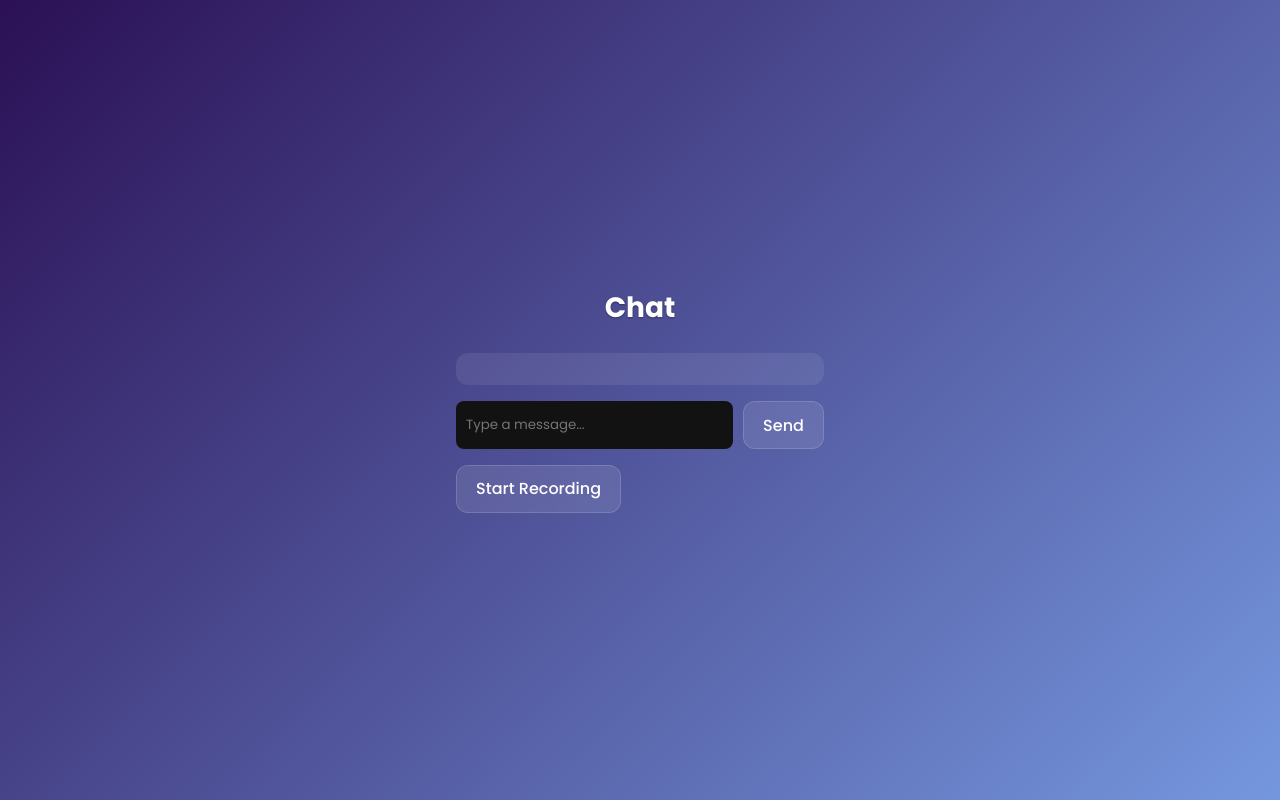
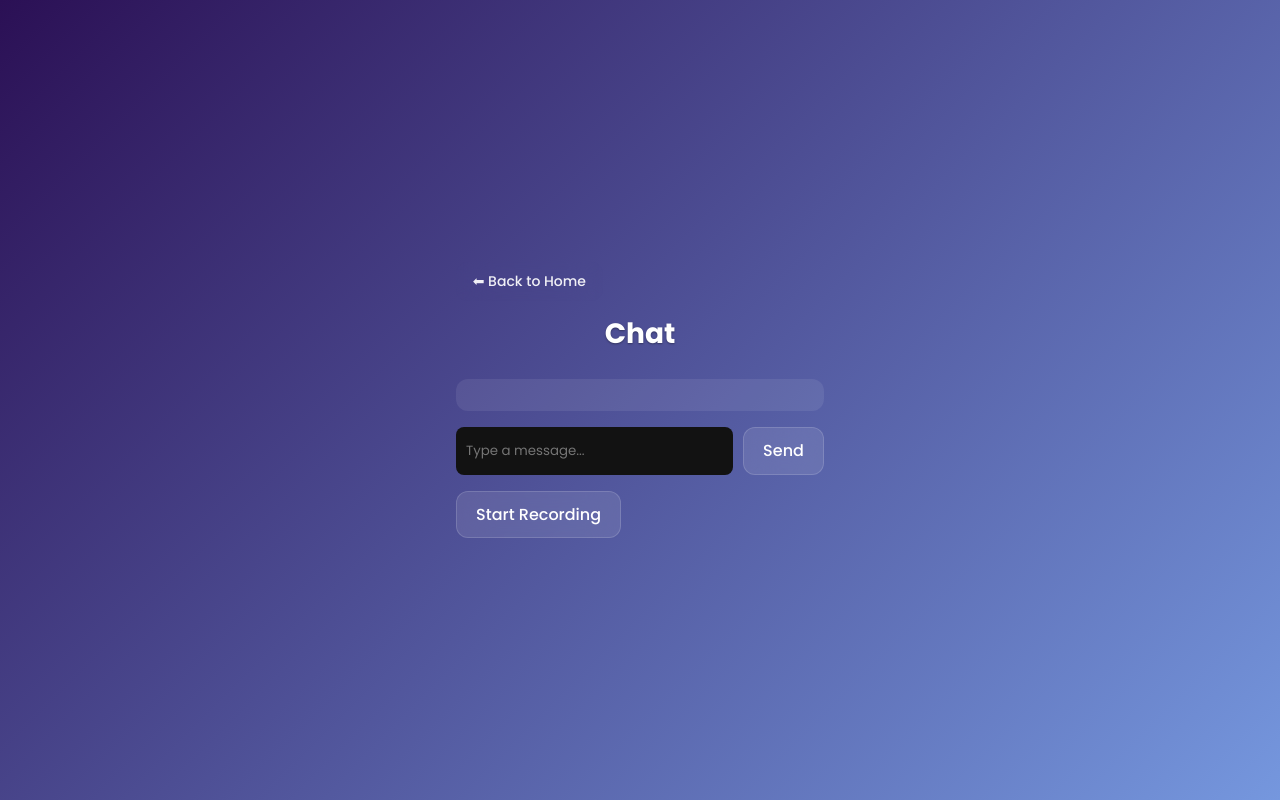
Before and after one commit to samariqbal007/Talksy-App, a React (Vite) app: page /chat/1 in a window 1280 px wide. Built offline with nearby package versions, Linux system fonts and the light colour scheme.

Commit message:
add  a button on chatpage to back on home or friend list

```diff
--- a/src/pages/ChatPage.jsx
+++ b/src/pages/ChatPage.jsx
@@ -1,5 +1,5 @@
 import React, { useState, useRef, useEffect } from "react";
-import { useParams } from "react-router-dom";
+import { useParams, useNavigate } from "react-router-dom";
 import { supabase } from "../supabaseClient";
 import { db, auth } from "../firebase/config";
 import {
@@ -13,6 +13,7 @@ import {
 
 const ChatPage = () => {
   const { friendId } = useParams();
+  const navigate = useNavigate();
 
   const [messages, setMessages] = useState([]);
   const [text, setText] = useState("");
@@ -134,6 +135,22 @@ const ChatPage = () => {
   =============================== */
   return (
     <div style={{ maxWidth: 900, margin: "0 auto", padding: 20 }}>
+
+      {/* ⬅ Back to Home */}
+      <button
+        onClick={() => navigate("/dashboard")}
+        style={{
+          marginBottom: 12,
+          background: "transparent",
+          border: "none",
+          color: "inherit",
+          cursor: "pointer",
+          fontSize: 14,
+        }}
+      >
+        ⬅ Back to Home
+      </button>
+
       <h2>Chat</h2>
 
       {/* Messages */}
```
